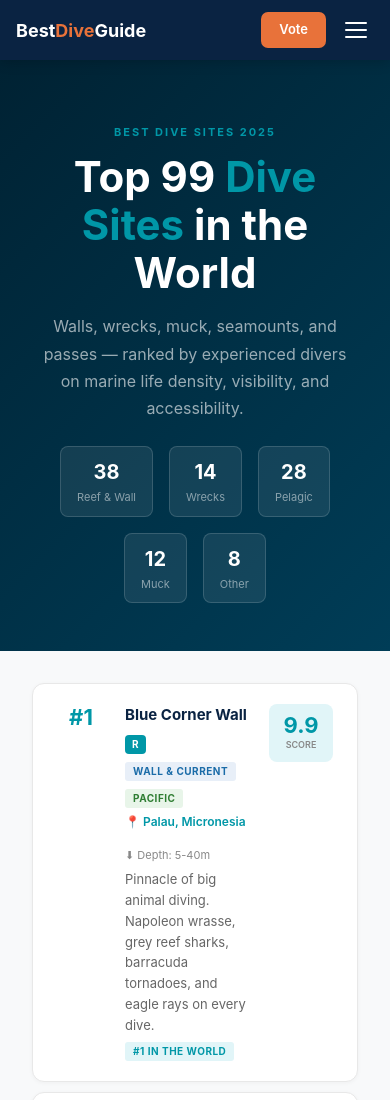
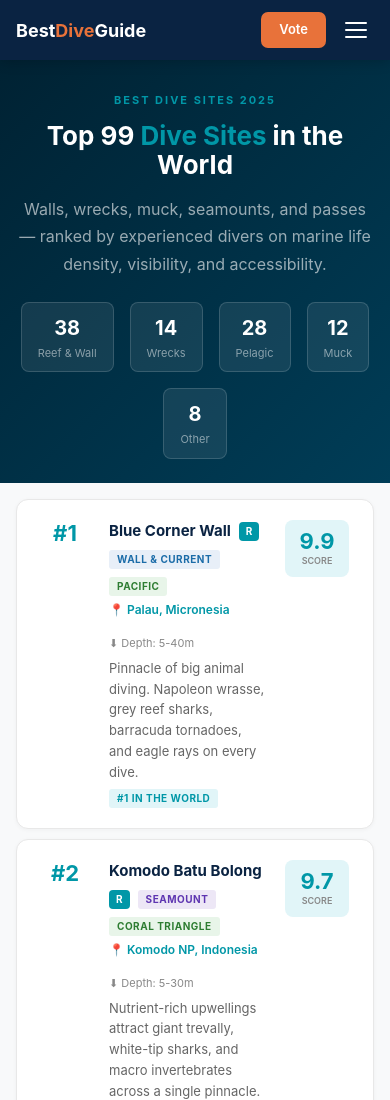
Before and after one commit to nicvdb80-cell/bestdiveguide, a Next.js app: page /sites in a window 390 px wide. Shown: the top 1100 px of the page. Built offline with nearby package versions, Linux system fonts and the light colour scheme.

Commit message:
fix: responsive layout for sites page

```diff
--- a/src/app/sites/page.tsx
+++ b/src/app/sites/page.tsx
@@ -74,9 +74,9 @@ export default function Sites() {
     <div style={{fontFamily:'Inter,system-ui,sans-serif',minHeight:'100vh',background:'#F8F9FA'}}>
       <Nav />
 
-      <div style={{background:'linear-gradient(135deg,#002233 0%,#003D57 100%)',padding:'4rem 2rem 3rem',textAlign:'center'}}>
+      <div style={{background:'linear-gradient(135deg,#002233 0%,#003D57 100%)',padding:'clamp(2rem,5vw,4rem) clamp(1rem,3vw,2rem) clamp(1.5rem,4vw,3rem)',textAlign:'center'}}>
         <div style={{fontSize:'11px',fontWeight:700,letterSpacing:'2px',textTransform:'uppercase',color:'#0097A7',marginBottom:'12px'}}>Best Dive Sites 2025</div>
-        <h1 style={{color:'#fff',fontSize:'42px',fontWeight:700,lineHeight:1.15,maxWidth:'680px',margin:'0 auto 1rem'}}>
+        <h1 style={{color:'#fff',fontSize:'clamp(26px,5.5vw,42px)',fontWeight:700,lineHeight:1.15,maxWidth:'680px',margin:'0 auto 1rem'}}>
           Top 99 <span style={{color:'#0097A7'}}>Dive Sites</span> in the World
         </h1>
         <p style={{color:'rgba(255,255,255,0.6)',fontSize:'16px',maxWidth:'520px',margin:'0 auto',lineHeight:1.7}}>
@@ -92,7 +92,7 @@ export default function Sites() {
         </div>
       </div>
 
-      <div style={{maxWidth:'1100px',margin:'0 auto',padding:'2rem'}}>
+      <div style={{maxWidth:'1100px',margin:'0 auto',padding:'clamp(1rem,3vw,2rem)'}}>
         <div style={{display:'flex',flexDirection:'column',gap:'10px'}}>
           {entries.map(e => (
             <div key={e.rank} style={{background:'#fff',border:'1px solid #E8E8E8',borderRadius:'12px',padding:'1.25rem 1.5rem',display:'flex',alignItems:'flex-start',gap:'1.25rem',boxShadow:'0 1px 4px rgba(0,0,0,0.04)'}}>
```
